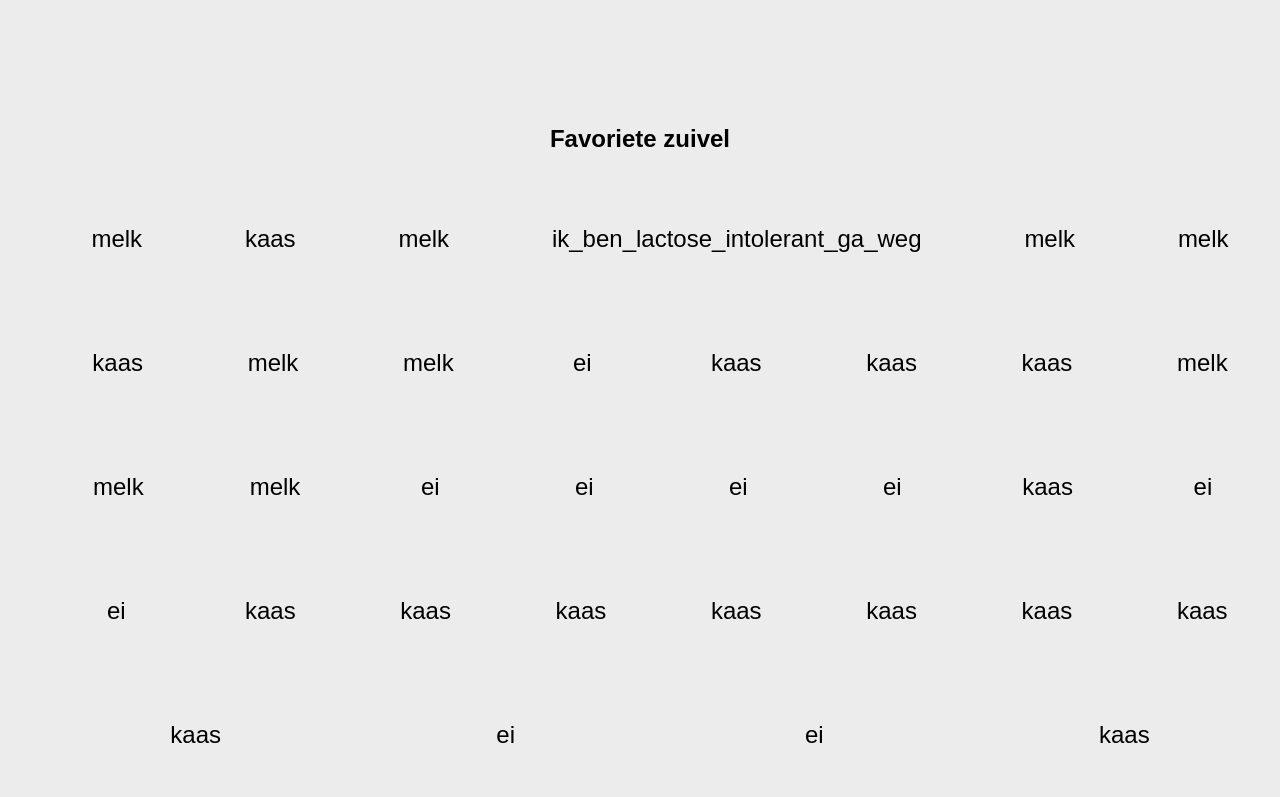
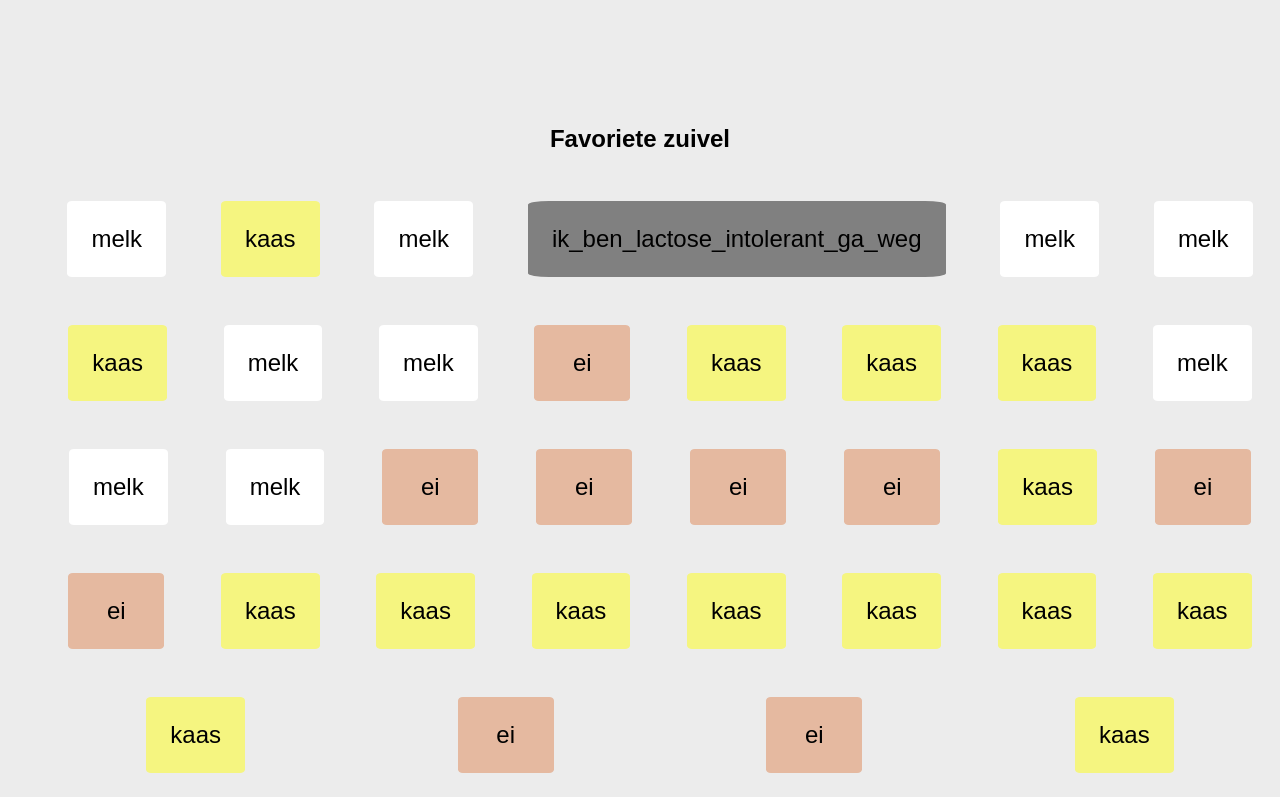
Before and after one commit to Kip-Hub/functional-programming, a website: page wk1/index.html in a window 1280 px wide. Shown: the part 994-1791 px from the top of the page. Drawn offline with Linux system fonts and the light colour scheme.

Commit message:
fix: changed ids to classes

```diff
--- a/wk1/style.css
+++ b/wk1/style.css
@@ -73,18 +73,18 @@ section:first-of-type {
     margin-bottom: 5em;
 }
 
-#ei {
+.ei {
     background-color: rgb(229, 185, 160);
 }
 
-#kaas {
+.kaas {
     background-color: rgb(245, 245, 128);
 }
 
-#melk {
+.melk {
     background-color: rgb(255, 255, 255)
 }
 
-#ik_ben_lactose_intolerant_ga_weg {
+.ik_ben_lactose_intolerant_ga_weg {
     background-color: grey;
 }
```
